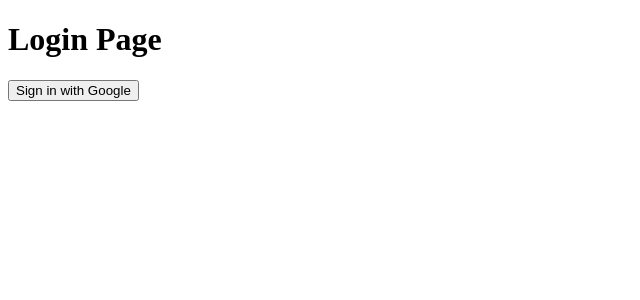
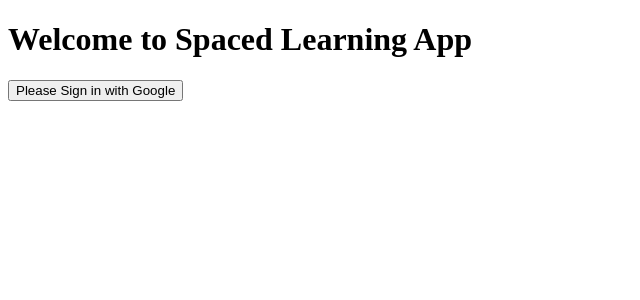
Before and after one commit to JeremyXZ/spaced-learning-frontend, a React (Create React App) app: page / in a window 1280 px wide. Shown: the top 300 px of the page, without its empty margins (0-640 px from the left). Built offline with nearby package versions, Linux system fonts and the light colour scheme; no server answers.

Commit message:
changed codes in App & Login

```diff
--- a/src/components/App.js
+++ b/src/components/App.js
@@ -64,7 +64,7 @@
   const auth = getAuth(firebaseApp);
 
   useEffect(() => {
-    const unsubscribe = auth.onAuthStateChanged(auth, (user) => {
+    const unsubscribe = auth?.onAuthStateChanged((user) => {
       if (user) {
         setAuthUser(user);
         console.log("Signed in as:", user.displayName);
@@ -78,6 +78,7 @@
     return () => unsubscribe();
   }, [auth]);
 
+  console.log(firebaseApp);
   return (
     <>
       {authUser ? (
--- a/src/components/Login.js
+++ b/src/components/Login.js
@@ -20,8 +20,10 @@
 
   return (
     <div>
-      <h1>Login Page</h1>
-      <button onClick={handleSignInWithGoogle}>Sign in with Google</button>
+      <h1>Welcome to Spaced Learning App</h1>
+      <button onClick={handleSignInWithGoogle}>
+        Please Sign in with Google
+      </button>
     </div>
   );
 };
```
